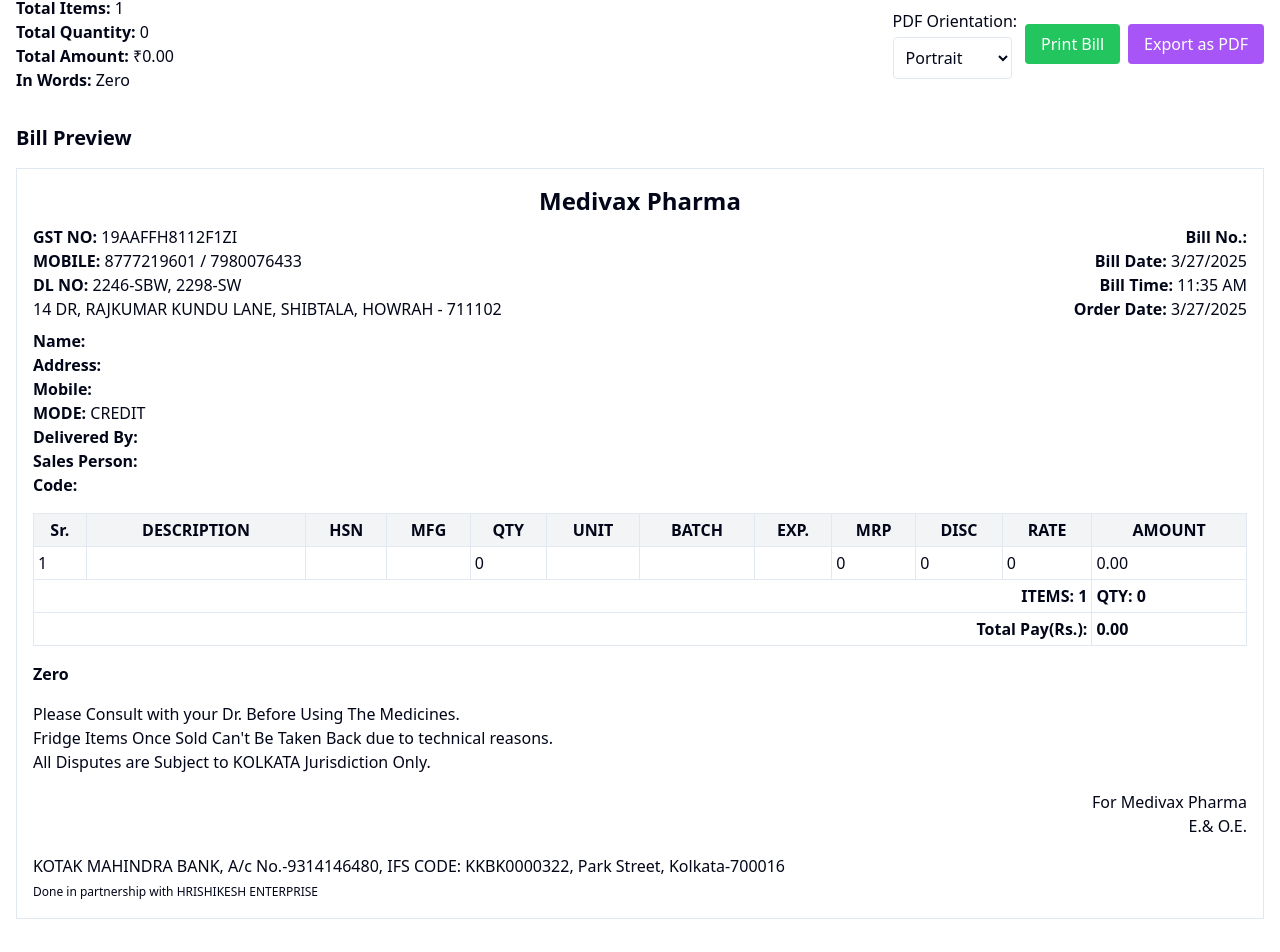
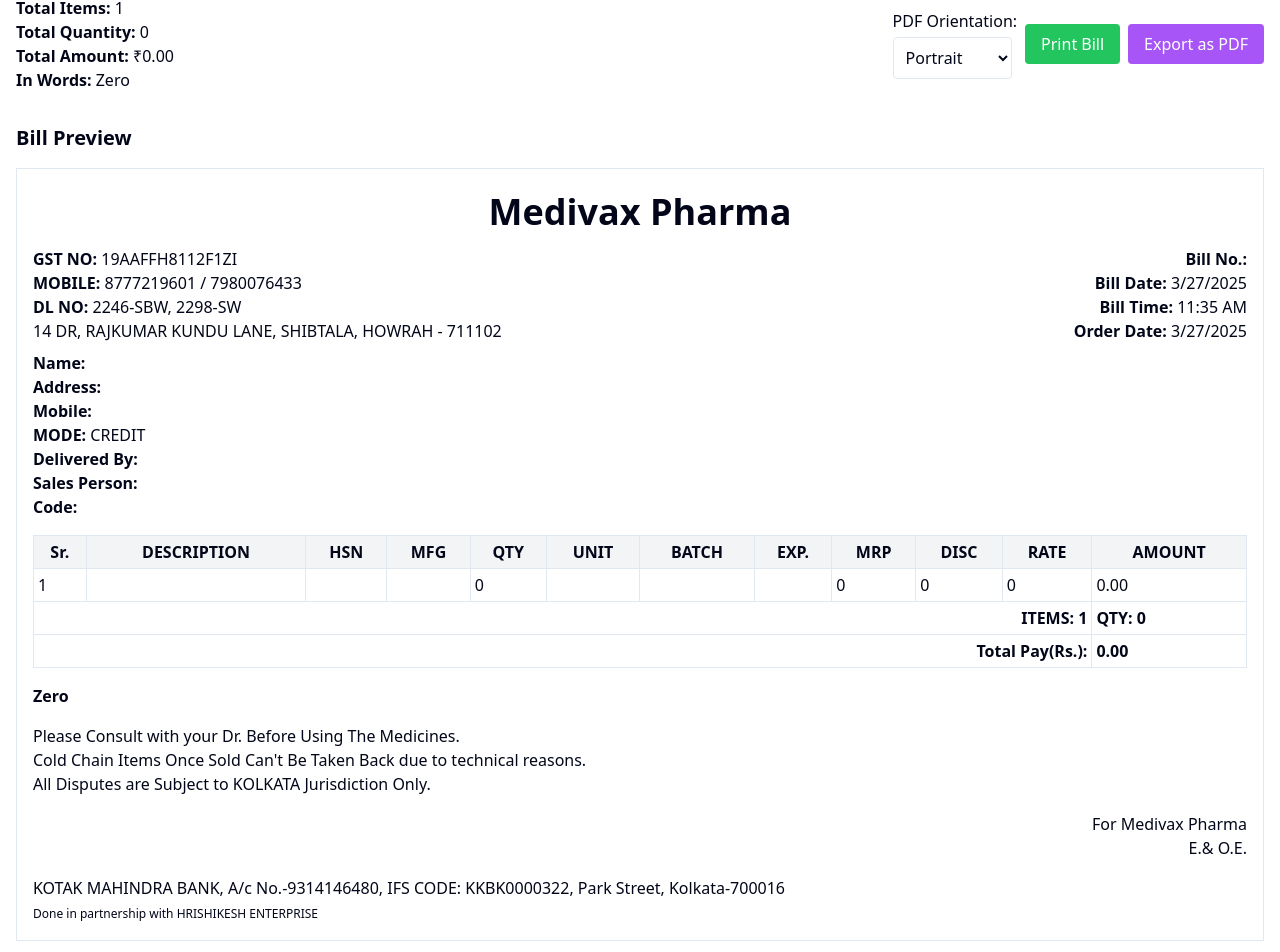
Before and after one commit to SwapnilSkr/medivax-bill-generator, a Next.js app: page /generate in a window 1280 px wide. Shown: the part 793-1745 px from the top of the page. Built offline with nearby package versions, Linux system fonts and the light colour scheme.

Commit message:
changed font size

```diff
--- a/app/generate/page.tsx
+++ b/app/generate/page.tsx
@@ -13,7 +13,7 @@
   doctorName: string;
   address: string;
   mobile: string;
-  mode: 'CREDIT' | 'CASH';
+  mode: 'CREDIT' | 'CASH/ONLINE';
   deliveredBy: string;
   salesPerson: string;
   code: string;
@@ -286,7 +286,7 @@
             className="w-full p-2 border rounded"
           >
             <option value="CREDIT">CREDIT</option>
-            <option value="CASH">CASH</option>
+            <option value="CASH/ONLINE">CASH/ONLINE</option>
           </select>
         </div>
         <div>
@@ -488,7 +488,7 @@
         <h2 className="text-xl font-bold mb-4">Bill Preview</h2>
         <div className="border p-4" ref={componentRef}>
           <div className="mb-4">
-            <h1 className="text-2xl font-bold text-center">Medivax Pharma</h1>
+            <h1 className="text-[36px] font-bold text-center">Medivax Pharma</h1>
             <div className="flex justify-between mt-2">
               <div className="text-left">
                 <p><strong>GST NO:</strong> {billInfo.gstNo}</p>
@@ -564,7 +564,7 @@
           <div>
             <p><strong>{numberToWords(calculateTotal())}</strong></p>
             <p className="mt-4">Please Consult with your Dr. Before Using The Medicines.</p>
-            <p>Fridge Items Once Sold Can&apos;t Be Taken Back due to technical reasons.</p>
+            <p>Cold Chain Items Once Sold Can&apos;t Be Taken Back due to technical reasons.</p>
             <p>All Disputes are Subject to KOLKATA Jurisdiction Only.</p>
             <div className="text-right mt-4">
               <p>For Medivax Pharma</p>
```
